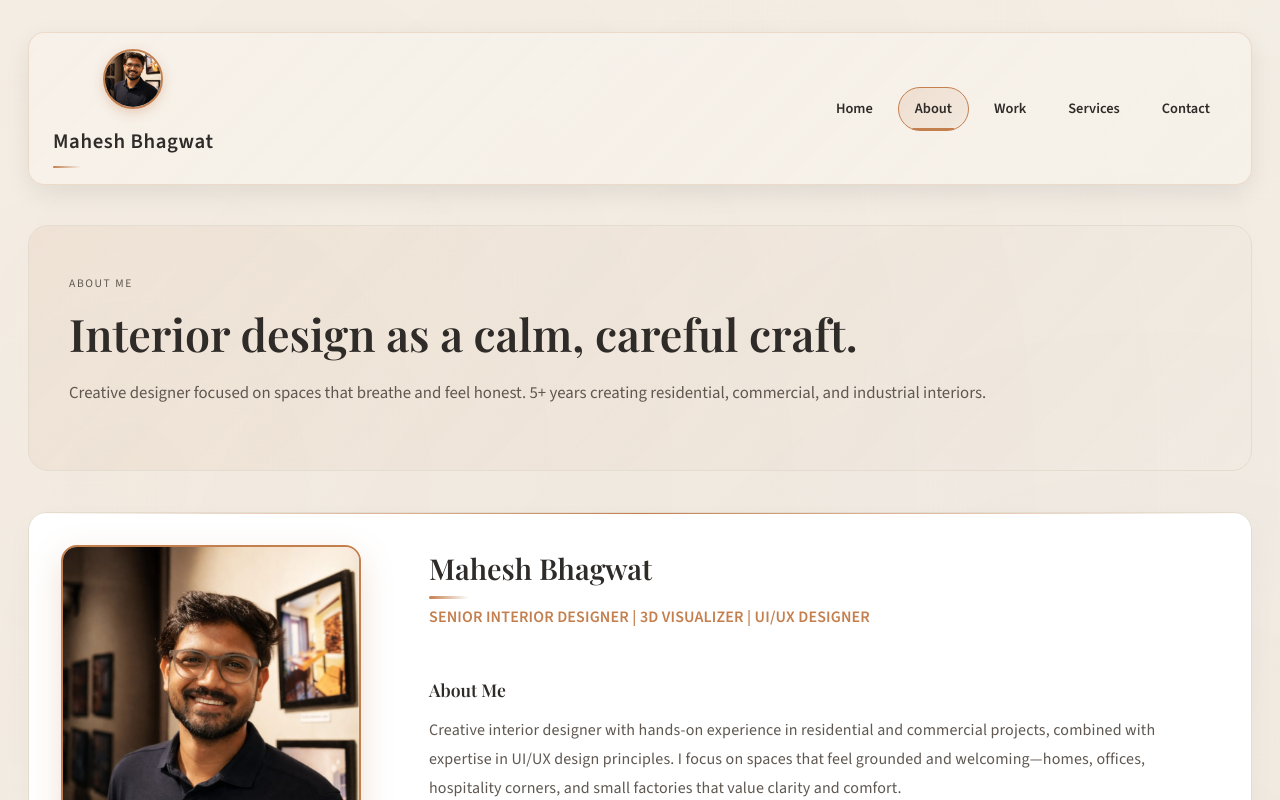
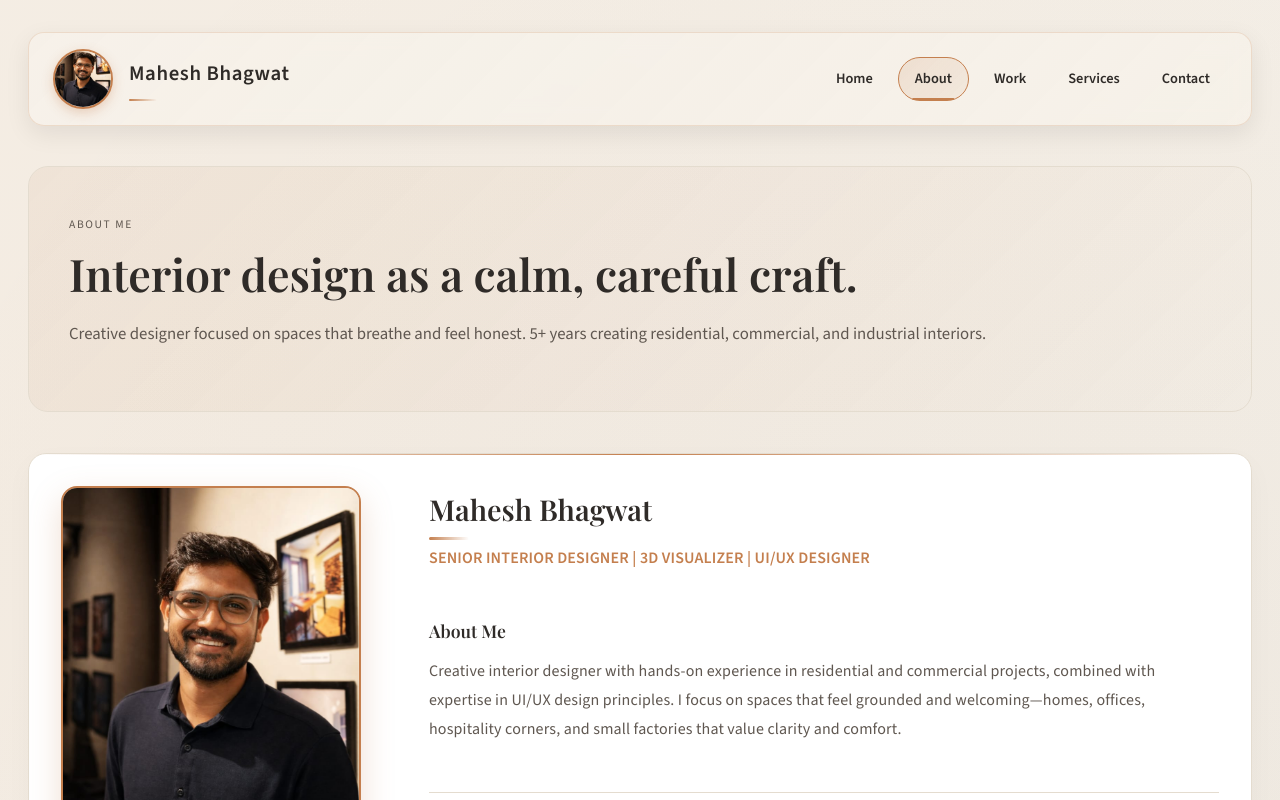
Before and after one commit to maheshbhagwat97/mahesh-portfolio, a React (Vite) app: page /about in a window 1280 px wide. Shown: the top 800 px of the page. Built offline with nearby package versions, Linux system fonts and the light colour scheme.

Commit message:
fix: revert to horizontal brand layout

```diff
--- a/src/App.css
+++ b/src/App.css
@@ -31,7 +31,6 @@
 
 .brand {
   display: flex;
-  flex-direction: column;
   align-items: center;
   gap: 1rem;
   cursor: pointer;
@@ -39,7 +38,7 @@
 }
 
 .brand:hover {
-  transform: translateY(-2px);
+  transform: translateX(4px);
 }
 
 .brand-logo {
```
